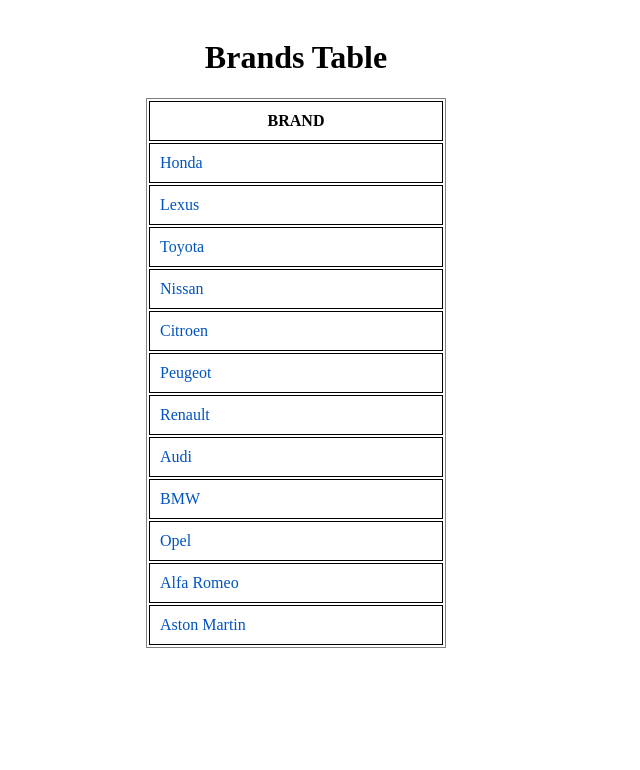
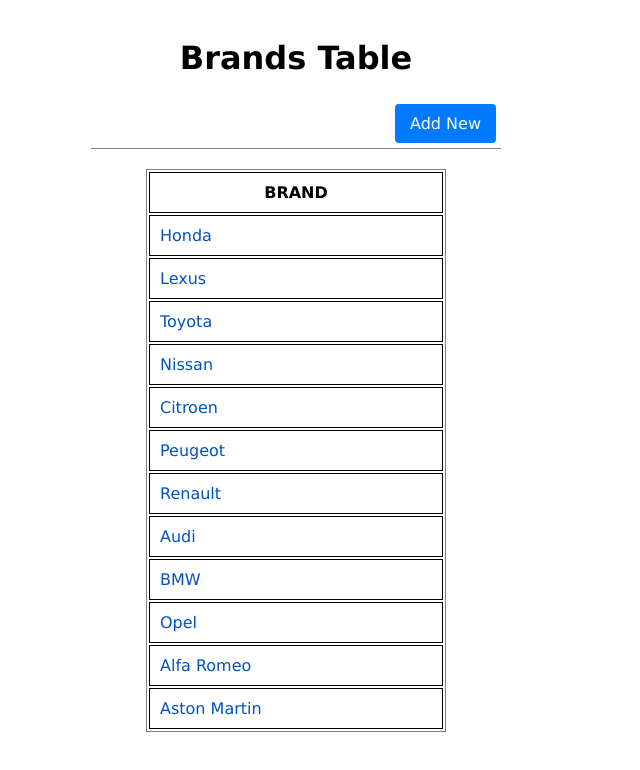
Before and after one commit to milancakic89/brand-car-assignment, an Angular app: page / in a window 1280 px wide. Shown: the top 770 px of the page, without its empty margins (344-984 px from the left). Built offline with nearby package versions, Linux system fonts and the light colour scheme.

Commit message:
Added create-brand component and route to it

```diff
--- a/src/app/app.module.ts
+++ b/src/app/app.module.ts
@@ -7,9 +7,11 @@
 import { AppComponent } from './app.component';
 import { BrandsTableComponent } from './brands-table/brands-table.component';
 import { BrandDetailsComponent } from './brand-details/brand-details.component';
+import { CreateBrandComponent } from './create-brand/create-brand.component';
 
 const routes: Routes = [
   { path: 'brand/:id', component: BrandDetailsComponent },
+  { path: 'create', component: CreateBrandComponent },
   { path: '', component: BrandsTableComponent }
 
 ]
@@ -18,7 +20,8 @@
   declarations: [
     AppComponent,
     BrandsTableComponent,
-    BrandDetailsComponent
+    BrandDetailsComponent,
+    CreateBrandComponent
   ],
   imports: [
     BrowserModule,
--- a/src/app/app.service.ts
+++ b/src/app/app.service.ts
@@ -22,7 +22,7 @@
         //returning the copy of an array
         return this.brands.slice();
     }
-    getSingleBrand(id: number) {
-        return this.brands.filter(brand => brand.id === id);
+    getSingleBrand(id: number): BrandType {
+        return this.brands.filter(brand => brand.id === id)[0];
     }
 }
--- a/src/app/brand-details/brand-details.component.css
+++ b/src/app/brand-details/brand-details.component.css
@@ -1,16 +1,9 @@
 .container{
     text-align: center;
+    width: 50%;
+    margin: 0 auto;
 }
-.btn-back{
-    text-decoration: none;
-    margin: 10px;
-    padding: 10px 20px;
-    border-radius: 4px;
-    font-weight: 700;
-    display: inline-block;
-    background-color: rgb(83, 83, 83);
-    color: #fff;
-}
+
 h1{
     text-align: center;
 }
--- a/src/app/brand-details/brand-details.component.html
+++ b/src/app/brand-details/brand-details.component.html
@@ -15,5 +15,6 @@
             <td>{{ brand.country }}</td>
         </tr>
     </table>
+    <a class='btn-edit' [routerLink]="['create']">Edit</a>
     <a class="btn-back" [routerLink]="['']">Back</a>
 </div>
--- a/src/app/brand-details/brand-details.component.ts
+++ b/src/app/brand-details/brand-details.component.ts
@@ -10,7 +10,7 @@
 })
 export class BrandDetailsComponent implements OnInit {
 
-  brand: any;
+  brand: BrandType = {};
   fetched: boolean = false;
   constructor(private route: ActivatedRoute,
               private service: Service) { }
@@ -19,7 +19,6 @@
     this.route.params.subscribe( params =>{
         const id = +params['id'];
         this.brand = this.service.getSingleBrand(id);
-        console.log('Happens', this.brand)
         this.fetched = true;
     })
   }
--- a/src/app/brands-table/brands-table.component.css
+++ b/src/app/brands-table/brands-table.component.css
@@ -1,3 +1,10 @@
 h1{
     text-align: center;
 }
+.controls{
+    margin: 20px auto;
+    max-width: 400px;
+    text-align: right;
+    border-bottom: 1px solid gray;
+    padding: 5px;
+}
--- a/src/app/brands-table/brands-table.component.html
+++ b/src/app/brands-table/brands-table.component.html
@@ -1,5 +1,8 @@
 <div>
     <h1>Brands Table</h1>
+    <div class="controls">
+        <a class='btn-new' [routerLink]="['create']">Add New</a>
+    </div>
     <table>
         <tr>
             <th>Brand</th>
--- /dev/null
+++ b/src/app/create-brand/create-brand.component.html
@@ -0,0 +1,3 @@
+<div class="container">
+
+</div>
--- /dev/null
+++ b/src/app/create-brand/create-brand.component.ts
@@ -0,0 +1,15 @@
+import { Component, OnInit } from '@angular/core';
+
+@Component({
+  selector: 'app-create-brand',
+  templateUrl: './create-brand.component.html',
+  styleUrls: ['./create-brand.component.css']
+})
+export class CreateBrandComponent implements OnInit {
+
+  constructor() { }
+
+  ngOnInit(): void {
+  }
+
+}
--- a/src/styles.css
+++ b/src/styles.css
@@ -1,4 +1,7 @@
 /* You can add global styles to this file, and also import other style files */
+html{
+    font-family: Verdana, Geneva, Tahoma, sans-serif;
+}
 table{
     border: 1px solid gray;
     padding: 0;
@@ -24,3 +27,29 @@
     text-decoration: none;
     color: rgb(1, 83, 190);
 }
+.btn-back{
+    text-decoration: none;
+    margin: 10px;
+    padding: 10px 20px;
+    border-radius: 4px;
+    display: inline-block;
+    background-color: rgb(83, 83, 83);
+    color: #fff;
+}
+.btn-new{
+    display: inline-block;
+    padding: 10px 15px;
+    color: #fff;
+    background-color: #007bff;
+    border-color: #007bff;
+    border-radius: 4px;
+
+}
+.btn-edit{
+    color: #212529;
+    display: inline-block;
+    padding: 10px 15px;
+    border-radius: 4px;
+    background-color: #ffc107;
+    border-color: #ffc107
+}
```
Also changed, not shown: src/app/create-brand/create-brand.component.css (added), 1 other file (tests, documents, lock files or other folders).
